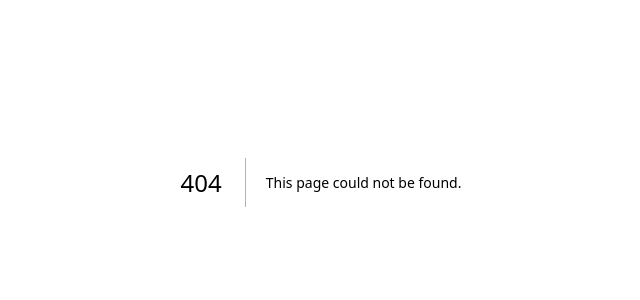
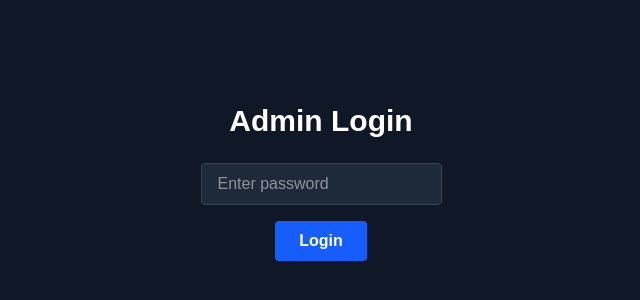
Before and after one commit to mon-ok/GIB-Submission-WebApp, a Next.js app in the folder gib-submission/: page /gib_admin_auth in a window 1280 px wide. Before the commit this address had no page. Shown: the part 218-518 px from the top of the page, without its empty margins (319-959 px from the left). Built offline with nearby package versions, Linux system fonts and the light colour scheme.

Commit message:
integrated backend

```diff
--- /dev/null
+++ b/gib-submission/src/app/gib_admin_auth/page.js
@@ -0,0 +1,91 @@
+'use client'
+
+import { useEffect, useState } from "react";
+
+export default function AdminAuthPage() {
+    const [password, setPassword] = useState("");
+    const [isAuthenticated, setIsAuthenticated] = useState(false);
+    const [error, setError] = useState("");
+    const [animate, setAnimate] = useState(false);
+
+    const correctPassword = "gibthefrog"; // Replace with your desired password
+
+    const handleSubmit = (e) => {
+        e.preventDefault();
+        if (password === correctPassword) {
+            setIsAuthenticated(true);
+            setError("");
+        } else {
+            setError("Incorrect password. Please try again.");
+        }
+        setPassword("");
+    };
+
+    useEffect(() => {
+        if (isAuthenticated) {
+            setTimeout(() => setAnimate(true), 100); // slight delay for smoother effect
+        }
+    }, [isAuthenticated]);
+
+    if (isAuthenticated) {
+        return (
+            <>
+                <style>
+                    {`
+                    .fade-in-up {
+                        animation: fadeInUp 0.7s cubic-bezier(0.4,0,0.2,1);
+                    }
+                    .move-up {
+                        animation: moveUp 1.2s cubic-bezier(0.4,0,0.2,1) forwards;
+                    }
+                    .fade-out {
+                        animation: fadeOut 1.2s cubic-bezier(0.4,0,0.2,1) forwards;
+                    }
+                    @keyframes fadeInUp {
+                        0% { opacity: 0; transform: translateY(40px);}
+                        100% { opacity: 1; transform: translateY(0);}
+                    }
+                    @keyframes moveUp {
+                        0% { transform: translateY(0);}
+                        100% { transform: translateY(-36vh);}
+                    }
+                    @keyframes fadeOut {
+                        0% { opacity: 1;}
+                        100% { opacity: 0;}
+                    }
+                    `}
+                </style>
+                <div className="min-h-screen flex flex-col items-center justify-center bg-gray-900 text-white">
+                    <div className={`${animate ? "move-up" : "fade-in-up"}`}>
+                        <h1 className="text-3xl font-bold mb-6">Welcome to the Admin Dashboard</h1>
+                        <p className={`text-lg transition-opacity duration-1000 ${animate ? "fade-out" : ""}`}>You are now authenticated.</p>
+                    </div>
+                    {/* Add your admin dashboard content here */}
+                </div>
+            </>
+        );
+    }
+
+    return (
+        <div className="min-h-screen flex flex-col items-center justify-center bg-gray-900 text-white">
+            <h1 className="text-3xl font-bold mb-6">Admin Login</h1>
+            <form onSubmit={handleSubmit} className="flex flex-col items-center">
+                <input
+                    type="password"
+                    value={password}
+                    onChange={(e) => setPassword(e.target.value)}
+                    placeholder="Enter password"
+                    className="mb-4 px-4 py-2 rounded bg-gray-800 border border-gray-700 focus:outline-none focus:ring-2 focus:ring-blue-500"
+                    required
+                />
+                <button
+                    type="submit"
+                    className="px-6 py-2 bg-blue-600 hover:bg-blue-700 rounded text-white font-semibold transition"
+                >
+                    Login
+                </button>
+                {error && <p className="mt-4 text-red-500">{error}</p>}
+            </form>
+        </div>
+    );
+}
--- a/gib-submission/src/app/instruments/page.js
+++ /dev/null
@@ -1,8 +0,0 @@
-import { createClient } from '@/utils/supabase/server';
-
-export default async function Instruments() {
-  const supabase = await createClient();
-  const { data: instruments } = await supabase.from("instruments").select();
-
-  return <pre>{JSON.stringify(instruments, null, 2)}</pre>
-}
--- a/gib-submission/src/app/page.js
+++ b/gib-submission/src/app/page.js
@@ -1,6 +1,7 @@
 "use client";
 
-import { useState, useRef } from "react";
+import { useState, useRef, useEffect } from "react";
+import { supabase } from "@/utils/supabase/client";
 import Link from "next/link";
 import Featured from "./components/infiniteMarquee";
 import FAQSection from "./components/faqs";
@@ -60,6 +61,9 @@ export default function Home() {
     link.click();
     document.body.removeChild(link);
   };
+
+  // console.log("URL:", process.env.NEXT_PUBLIC_SUPABASE_URL);
+  // console.log("KEY:", process.env.NEXT_PUBLIC_SUPABASE_ANON_KEY);
 
   return (
     <div className="relative min-h-screen text-white flex flex-col">
--- /dev/null
+++ b/gib-submission/src/utils/supabase/client.js
@@ -0,0 +1,6 @@
+import { createClient } from "@supabase/supabase-js";
+
+export const supabase = createClient(
+  process.env.NEXT_PUBLIC_SUPABASE_URL,
+  process.env.NEXT_PUBLIC_SUPABASE_ANON_KEY
+);
--- a/gib-submission/src/utils/supabase/server.js
+++ b/gib-submission/src/utils/supabase/server.js
@@ -6,7 +6,7 @@ export async function createClient() {
 
   return createServerClient(
     process.env.NEXT_PUBLIC_SUPABASE_URL,
-    process.env.NEXT_PUBLIC_SUPABASE_PUBLISHABLE_KEY,
+    process.env.NEXT_PUBLIC_SUPABASE_ANON_KEY,
     {
       cookies: {
         getAll() {
```
